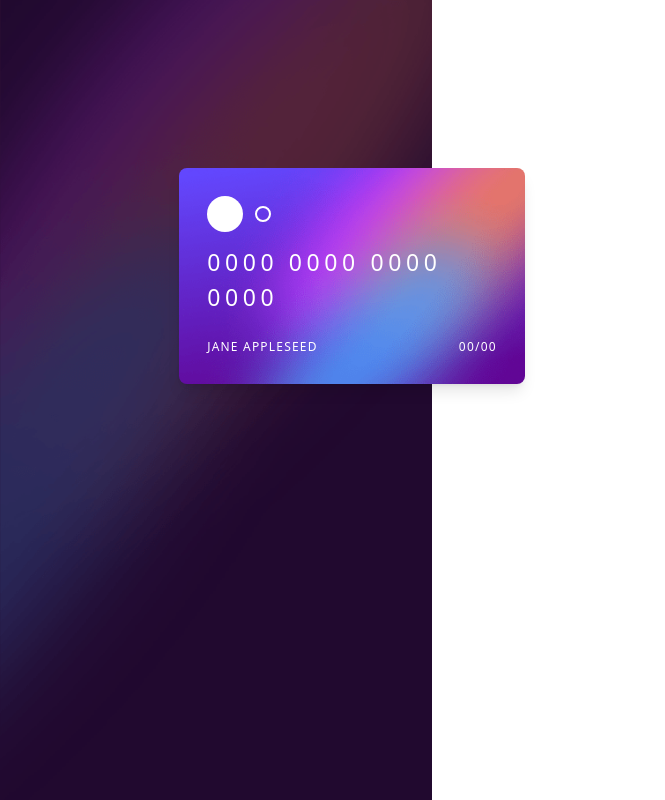
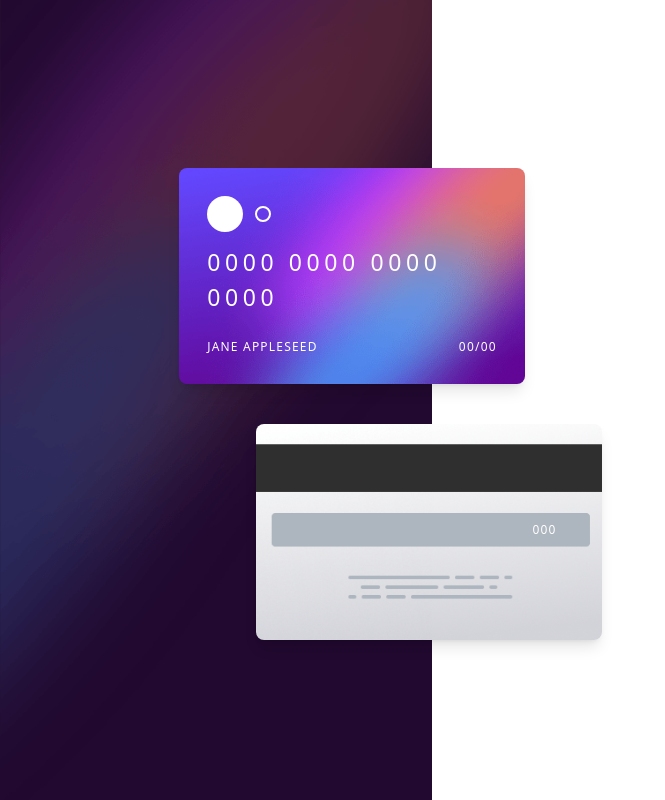
Before and after one commit to jocelyncjl/card-details-form, a React (Create React App) app: page / in a window 1280 px wide. Shown: the whole page, without its empty margins (0-665 px from the left). Built offline with nearby package versions, Linux system fonts and the light colour scheme.

Commit message:
complete the back card component

```diff
--- a/src/App.js
+++ b/src/App.js
@@ -1,5 +1,7 @@
 import { Background } from "./components/page_background_desktop";
 import { CardFront } from "./components/card_front";
+import { CardBack } from "./components/card_back";
+
 
 
 export default function App (){
@@ -7,6 +9,9 @@ export default function App (){
     <div className="min-h-screen relative overflow-hidden">
       <Background/>
       <div className="absolute w-full h-full top-0 left-0 flex items-center justify-center md:justify-start md:items-start">
+        <div>
+          <CardBack/>
+        </div>
         <div className="ml-[5%] mt-[10%] md:ml-[15%] md:mt-[15%]">
           <CardFront/>
         </div>
--- /dev/null
+++ b/src/components/card_back.jsx
@@ -0,0 +1,16 @@
+import React from "react";
+import CardBackImage from '../images/bg-card-back.png';
+
+export function CardBack(){
+    return (
+        <div className="absolute z-10 w-[76%] h-[22%] lg:w-[27%] lg:h-[27%] rounded-lg overflow-hidden shadow-lg
+                left-[19%] top-[4%] lg:left-[20%] lg:top-[53%]">
+                    <div className="w-full h-full relative">
+                        <img src={CardBackImage} alt="Card Back" className="w-full h-full object-cover"/>
+                        <div className="absolute left-[85%] top-[44%] lg:left-[80%] lg:top-[45%]">
+                            <p className="text-white text-[12px] tracking-widest">000</p>
+                        </div>
+                    </div>
+        </div>
+    )
+}
--- a/src/components/card_front.jsx
+++ b/src/components/card_front.jsx
@@ -4,7 +4,7 @@ import CardFrontImage from '../images/bg-card-front.png';
 export function CardFront(){
     return (
         <div className="absolute z-10 w-[76%] h-[22%] lg:w-[27%] lg:h-[27%] rounded-lg overflow-hidden shadow-lg
-                left-[4%] top-[18%] lg:left-[14%] lg:top-[21%]">
+                left-[4%] top-[16.5%] lg:left-[14%] lg:top-[21%]">
                     <div className="w-full h-full relative">
                         <img src={CardFrontImage} alt="Card Front" className="w-full h-full object-cover"/>
                         <div className="absolute inset-0 p-7 flex flex-col justify-between">
--- a/src/components/page_background_desktop.jsx
+++ b/src/components/page_background_desktop.jsx
@@ -9,7 +9,7 @@ export function Background() {
           style={{ backgroundImage: `url(${BackgroundPicture})` }}
         ></div>
         <div
-          className="block md:hidden w-full h-[34%] bg-cover bg-center"
+          className="block md:hidden w-full h-[44%] bg-cover bg-center"
           style={{ backgroundImage: `url(${BackgroundPictureMobile})` }}
         ></div>
         <div className="w-full md:w-2/3 h-full"></div>
```
Also changed, not shown: src/images/bg-card-back.png (added).
